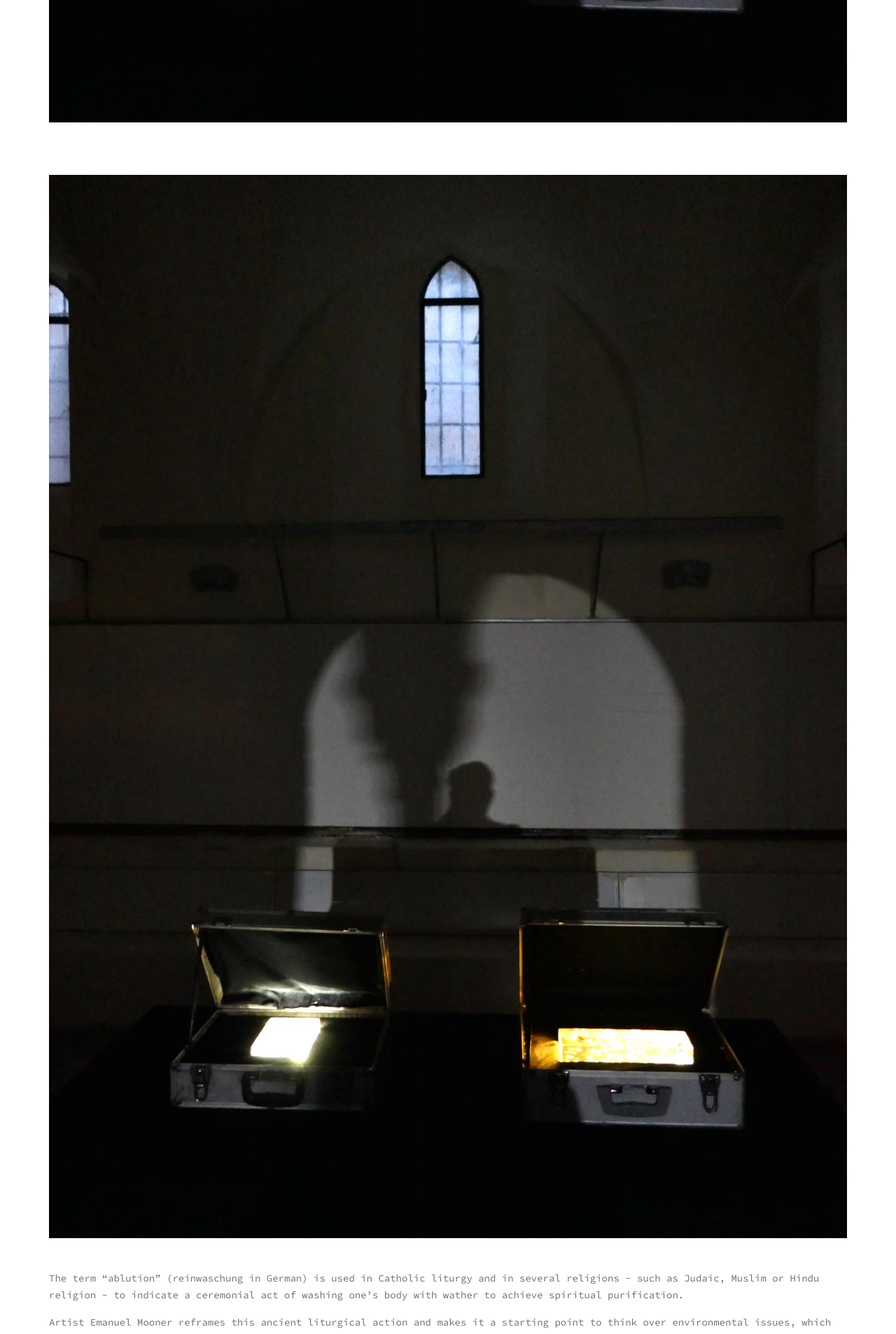
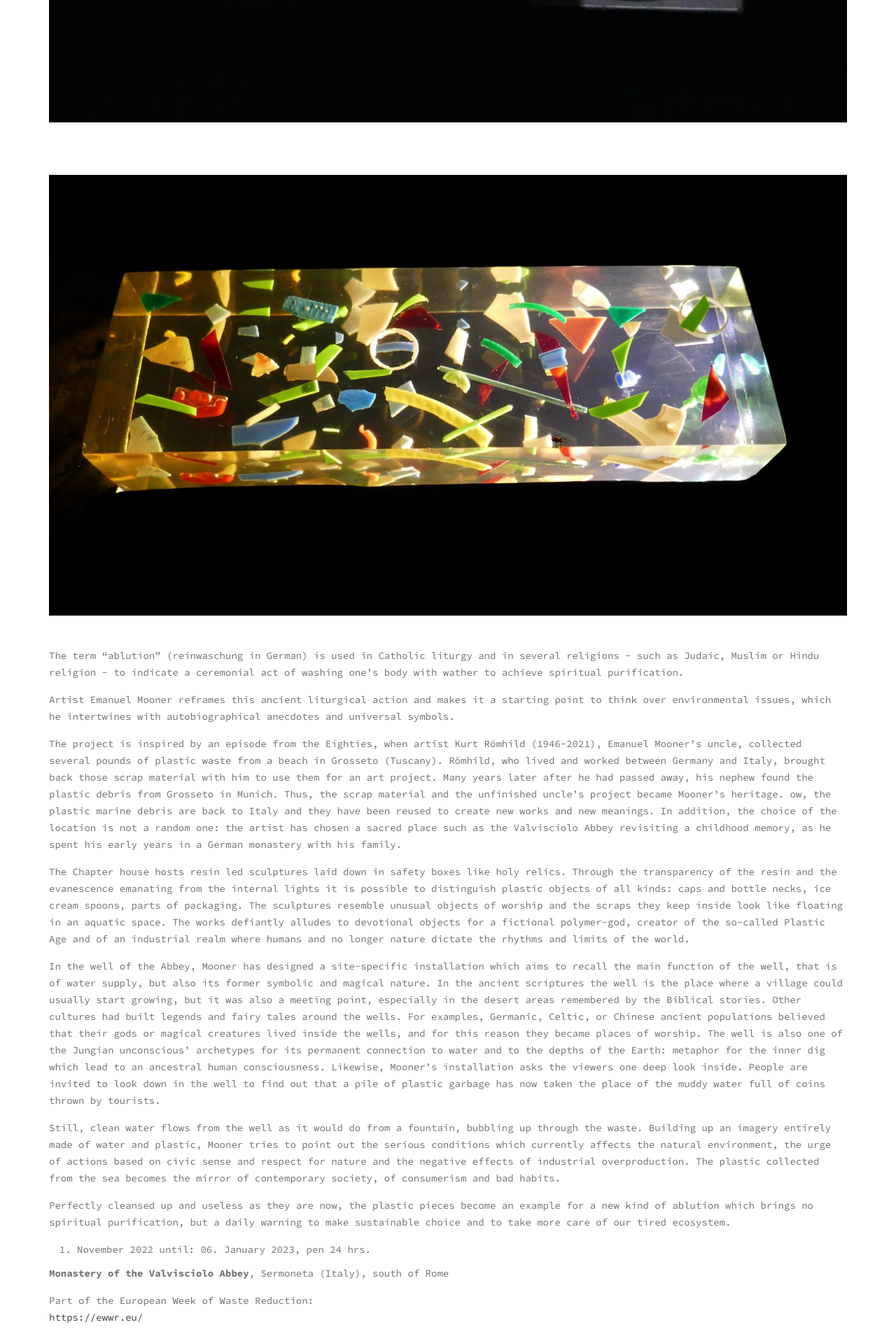
Before and after one commit to geomaedr/emanuelmooner, a Jekyll site: the page built from _portfolio/reinwaschung.md, in a window 1280 px wide. Shown: the part 3703-5610 px from the top of the page at 70% size. Built offline with Jekyll 4.4.1, drawn with Linux system fonts in a browser that asks for light colours.

Commit message:
Update reinwaschung.md

```diff
--- a/_portfolio/reinwaschung.md
+++ b/_portfolio/reinwaschung.md
@@ -22,7 +22,7 @@ The exhibition consists of a site-specific installation and a series of sculptur
 
 ![y]({{ site.baseurl }}/uploads/2024/02/reinwaschung1500px/P1030276.jpg)
 
-![y]({{ site.baseurl }}/uploads/2024/02/reinwaschung1500px/P1030276.jpg)
+![y]({{ site.baseurl }}/uploads/2024/02/reinwaschung1500px/P1030272.jpg)
 
 The term “ablution” (reinwaschung in German) is used in Catholic liturgy and in several religions - such as Judaic, Muslim or Hindu religion - to indicate a ceremonial act of washing one's body with wather to achieve spiritual purification.
 
```
